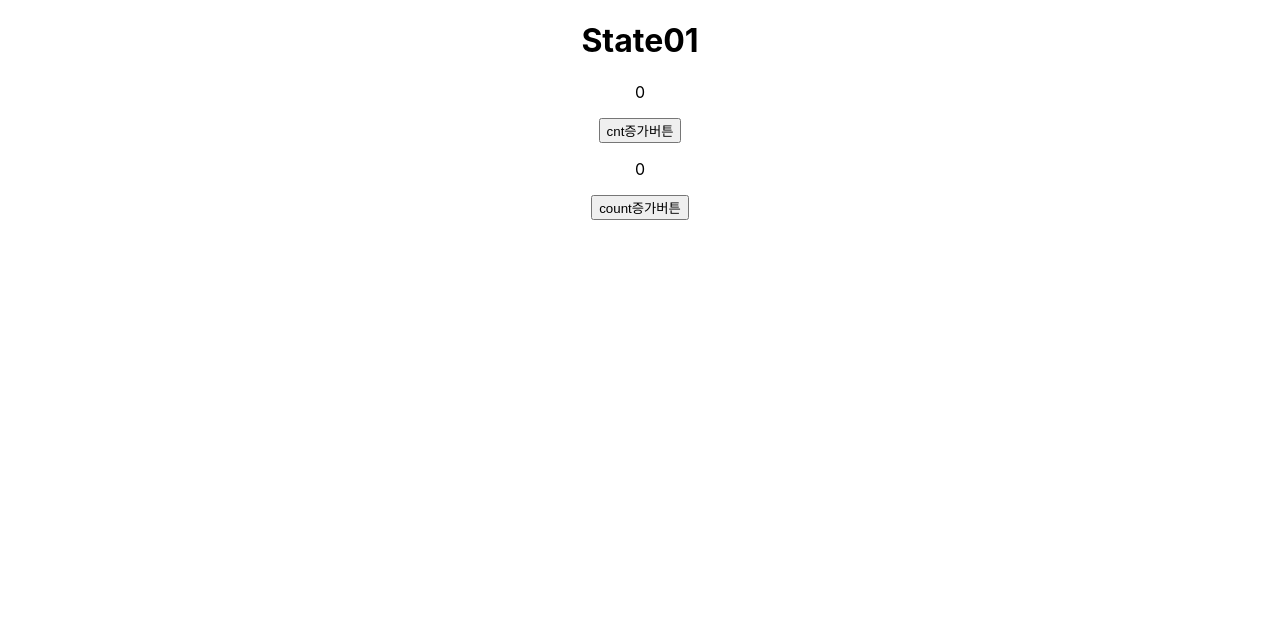
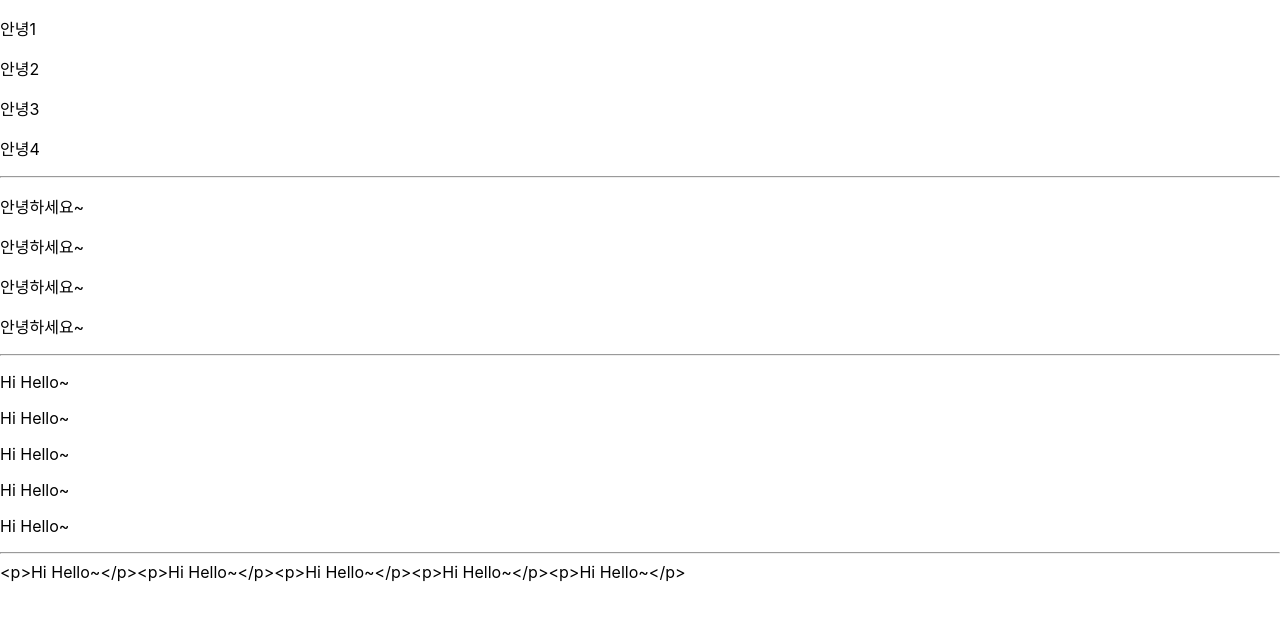
Before and after one commit to YuYoungKwang/fe-react-study, a React (Create React App) app: page / in a window 1280 px wide. Shown: the top 620 px of the page. Built offline with nearby package versions, Linux system fonts and the light colour scheme.

Commit message:
배열 유용한 함수, React 반복 처리

```diff
--- a/src/App.js
+++ b/src/App.js
@@ -2,10 +2,13 @@
 import './App.css';
 import Basic01 from './components/Basic01';
 import State01 from './components/State01';
+import State02 from './components/State02';
+import Export01 from './components/Export01';
 
 function App() {
 
-  return <State01/>;
+    // return <Export01/>;
+    return <State02/>;
 
   // return (
   //   <div className="App">
--- /dev/null
+++ b/src/components/State02.js
@@ -0,0 +1,51 @@
+import { useState } from "react";
+
+function State02(){
+
+    //실제 데이터 여러개로 반복
+    let msgArr = ["안녕1","안녕2","안녕3","안녕4"];
+    //단순 반복용도로 사용할 배열
+    let numArr = [1,1,1,1];
+
+    //화면에 여러개 표시하는 내용을 반복문으로
+
+    //element
+    let elArr = [];
+    for(let i=1; i<=5; i++){ //5번 반복
+        elArr.push(<p>Hi Hello~</p>);
+    }
+
+    let text = "";
+    for(let i=1; i<=5; i++){
+        text += "<p>Hi Hello~</p>";
+    }
+    return (
+        <div>
+            {
+                msgArr.map((msg)=>{
+                    return (
+                        <p>{msg}</p>
+                    );
+                })
+            }
+
+            <hr/>
+
+            {
+                numArr.map(()=>{
+                    return (
+                        <p>안녕하세요~</p>
+                    );
+                })
+            }
+
+            <hr/>
+            {elArr}
+
+            <hr/>
+            {text}
+        </div>
+    );
+}
+
+export default State02;
```
Also changed, not shown: src/data/arr_func.js (added, +110 -0 lines).
